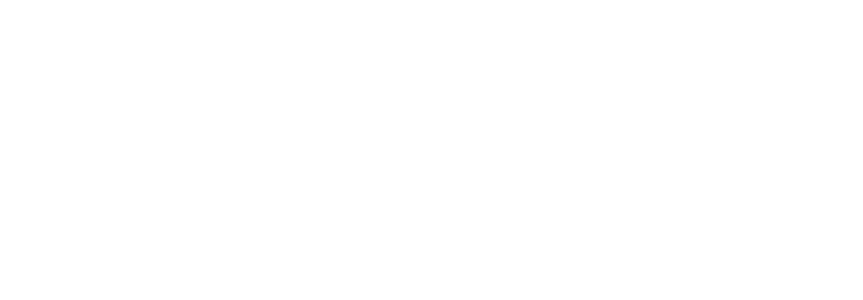
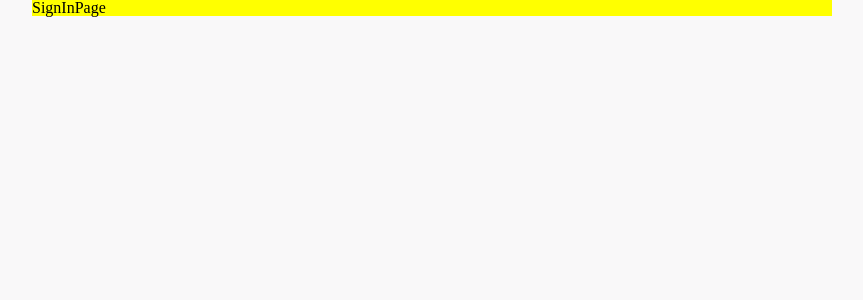
Before and after one commit to Vegatality/HanghaeTinder_FE, a React (Create React App) app: page /signin in a window 1280 px wide. Before the commit this address had no page. Shown: the top 300 px of the page, without its empty margins (208-1071 px from the left). Built offline with nearby package versions, Linux system fonts and the light colour scheme.

Commit message:
Router tree editted and Common Background setup

```diff
--- /dev/null
+++ b/src/components/FullBackground.jsx
@@ -0,0 +1,17 @@
+import React from "react";
+import { Outlet } from "react-router-dom";
+import { styled } from "styled-components";
+
+function FullBackground() {
+    return (
+        <FScreen>
+            <Outlet />
+        </FScreen>
+    );
+}
+const FScreen = styled.div`
+    width: 100vw;
+    height: 100vh;
+    background: ${({ theme }) => theme["mainBgColor"]};
+`;
+export default FullBackground;
--- a/src/pages/MainPage.jsx
+++ b/src/pages/MainPage.jsx
@@ -3,14 +3,27 @@ import React, { useState } from "react";
 import { styled } from "styled-components";
 import Buttons from "../components/assets/Button";
 import { ToastContainer, toast } from "react-toastify";
+import { useNavigate } from "react-router-dom";
 
 function MainPage() {
+    const navigate = useNavigate();
+    const moveToSignIn = () => {
+        navigate("/signin");
+    };
+    const moveToSignUp = () => {
+        navigate("/signup");
+    };
+
     return (
         <>
             <Dark></Dark>
             <Wrapper>
                 <Canvas>
-                    <StButton size="small" bgColor="itemColor">
+                    <StButton
+                        size="small"
+                        bgColor="itemColor"
+                        onClick={moveToSignIn}
+                    >
                         Login
                     </StButton>
                     <img
@@ -23,7 +36,11 @@ function MainPage() {
                         alt="photoThumb"
                     />
                     <WelcomeText>마음에 드는 친구와 대화해 보세요!</WelcomeText>
-                    <Buttons size="large" bgColor="itemColor">
+                    <Buttons
+                        size="large"
+                        bgColor="itemColor"
+                        onClick={moveToSignUp}
+                    >
                         Matching Start
                     </Buttons>
                 </Canvas>
@@ -80,6 +97,11 @@ const StButton = styled(Buttons)`
     position: relative;
     top: 30px;
     left: 45%;
+    /* @media(max-width: 800px){
+        .div{
+            display: none;
+        }
+    } */
 `;
 
 // const StButton = styled.button`
--- a/src/pages/SignInPage.jsx
+++ b/src/pages/SignInPage.jsx
@@ -1,7 +1,15 @@
 import React from "react";
+import { styled } from "styled-components";
 
 function SignInPage() {
-    return <div>SignInPage</div>;
+    return <TestContent>SignInPage</TestContent>;
 }
 
+const TestContent = styled.div`
+    width: 100%;
+    height: 100%;
+    background: yellow;
+    color: black;
+`;
+
 export default SignInPage;
--- a/src/shared/Layout.js
+++ b/src/shared/Layout.js
@@ -1,14 +1,19 @@
-// import { Footer } from "../components/Footer";
-// import Header from "../components/Header";
+import { Outlet } from "react-router-dom";
+import { styled } from "styled-components";
 
-// export const Layout = ({ children }) => {
-//     return (
-//         <div className="h-screen ">
-//             <Header />
-//             <div className="mx-auto mt-10 max-w-7xl min-w-[800px]">
-//                 {children}
-//             </div>
-//             {/* <Footer /> */}
-//         </div>
-//     );
-// };
+export const Layout = () => {
+    return (
+        <WidthLimitBox>
+            <Outlet />
+        </WidthLimitBox>
+    );
+};
+
+const WidthLimitBox = styled.div`
+    /* 크기제한 */
+    max-width: 800px;
+    min-width: 700px;
+
+    /* 상위 div 100vw에서 중앙정렬*/
+    margin-inline: auto;
+`;
--- a/src/shared/Router.js
+++ b/src/shared/Router.js
@@ -1,25 +1,31 @@
-import React from 'react'
-import { BrowserRouter, Route, Routes } from 'react-router-dom'
-import MainPage from '../pages/MainPage'
-import SignInPage from "../pages/SignInPage"
-import SignUpPage from "../pages/SignUpPage"
-import MatchingPage from "../pages/MatchingPage"
-import MyChatListPage from "../pages/MyChatListPage"
-import ChattingPage from '../pages/ChattingPage'
+import React from "react";
+import { BrowserRouter, Route, Routes } from "react-router-dom";
+import MainPage from "../pages/MainPage";
+import SignInPage from "../pages/SignInPage";
+import SignUpPage from "../pages/SignUpPage";
+import MatchingPage from "../pages/MatchingPage";
+import MyChatListPage from "../pages/MyChatListPage";
+import ChattingPage from "../pages/ChattingPage";
+import { Layout } from "./Layout";
+import FullBackground from "../components/FullBackground";
 
 function Router() {
-  return (
-    <BrowserRouter>
-        <Routes>
-            <Route path='/' element={<MainPage />}/>
-            <Route path='/' element={<SignInPage />}/>
-            <Route path='/' element={<SignUpPage />}/>
-            <Route path='/' element={<MatchingPage />}/>
-            <Route path='/' element={<MyChatListPage />}/>
-            <Route path='/' element={<ChattingPage />}/>
-        </Routes>
-    </BrowserRouter>
-  )
+    return (
+        <BrowserRouter>
+            <Routes>
+                <Route path="/" element={<MainPage />} />
+                <Route element={<FullBackground />}>
+                    <Route path="/signup" element={<SignUpPage />} />
+                    <Route element={<Layout />}>
+                        <Route path="/signin" element={<SignInPage />} />
+                        <Route path="/match" element={<MatchingPage />} />
+                        <Route path="/chatlist" element={<MyChatListPage />} />
+                    </Route>
+                    <Route path="/chatpage" element={<ChattingPage />} />
+                </Route>
+            </Routes>
+        </BrowserRouter>
+    );
 }
 
-export default Router
+export default Router;
```
